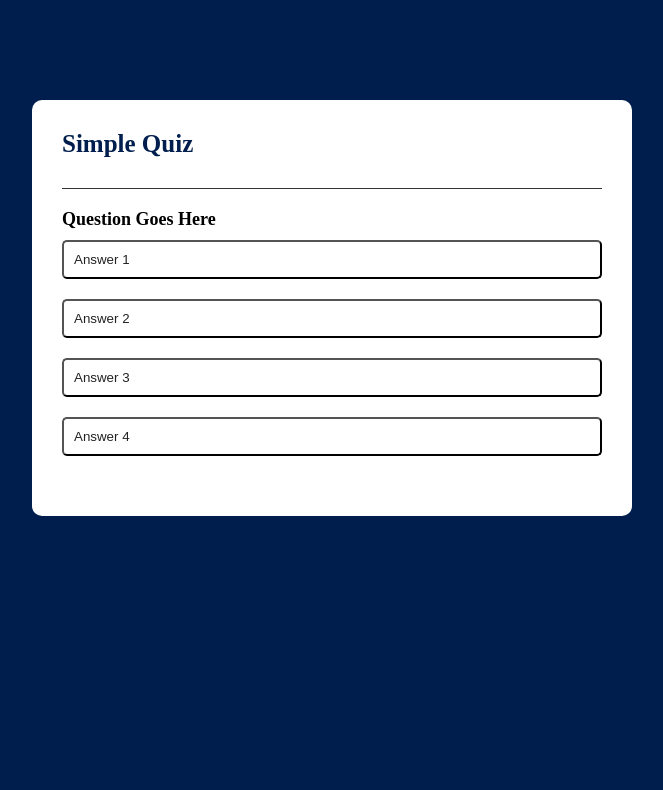
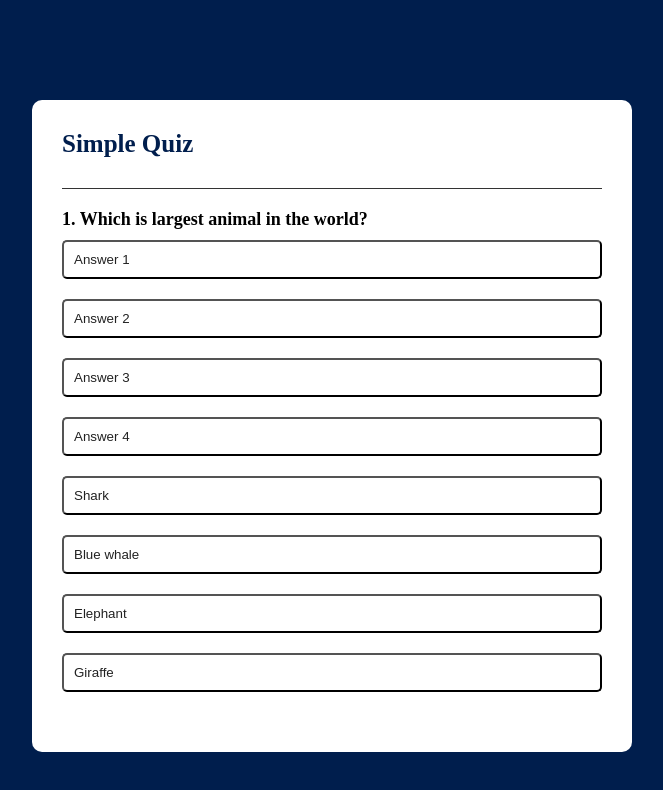
Before and after one commit to Ajaybaviskar/Quiz_Application, a plain HTML site: page index.html in a window 1280 px wide. Shown: the whole page, without its empty margins (308-971 px from the left). Drawn offline with Linux system fonts and the light colour scheme.

Commit message:
Add Logic for Clicking Question And Answer

```diff
--- a/index.html
+++ b/index.html
@@ -11,7 +11,7 @@
         <h1>Simple Quiz</h1>
         <div class="quiz">
             <h2 id="question">Question Goes Here </h2>
-            <div id="answer-buttones">
+            <div id="answer-buttons">
                 <button class="btn">Answer 1</button>
                 <button class="btn">Answer 2</button>
                 <button class="btn">Answer 3</button>
--- a/script.js
+++ b/script.js
@@ -1,35 +1,73 @@
+// Question Section Start
 const questions = [
     {
-        questions:"Which is largest animal in the world?",
+        question:"Which is largest animal in the world?",
         answers:[
             {text:"Shark",correct:false},
             {text:"Blue whale",correct:true},
             {text:"Elephant",correct:false},
             {text:"Giraffe",correct:false},
-
-
         ]
     },
     {
-        questions:"Which is largest desert in the world?",
+        question:"Which is largest desert in the world?",
         answers:[
             {text:"Kalahari",correct:false},
             {text:"gobi",correct:true},
             {text:"Sahara",correct:false},
             {text:"Antrctica",correct:true},
-
-
         ]
     },
     {
-        questions:"Which is the smallest continent in the world?",
+        question:"Which is the smallest continent in the world?",
         answers:[
             {text:"Asia",correct:false},
             {text:"Australia",correct:true},
             {text:"Arctic",correct:false},
             {text:"Africa",correct:false},
+        ]
+    },
+    {
+        question:"Which is the smallest continent in the world?",
+        answers:[
+            {text:"Asia",correct:false},
+            {text:"Australia",correct:true},
+            {text:"Arctic",correct:false},
+            {text:"Africa",correct:false},
+        ]
+    }
+];
+// Question End
+const questionElement=document.getElementById("question");
+const answerButton=document.getElementById("answer-buttons");
+const nextButton=document.getElementById("next-btn");
+
+// add score login
+let currentQuestionIndex=0;
+let score=0;
+
+function startQuiz(){
+    currentQuestionIndex=0;
+    score=0;
+    nextButton.innerHTML="Next";
+    showQuestion();
+}
+
+function showQuestion(){
+    let currentQuestion=questions[currentQuestionIndex];
+    let questionNo=currentQuestionIndex+1;
+    questionElement.innerHTML=questionNo+". "+currentQuestion.question;
+
+    // target answer buttons
+    currentQuestion.answers.forEach(answer=>{
+        const button=document.createElement("button");
+        button.innerHTML=answer.text;
+        button.classList.add("btn");
+        answerButton.appendChild(button);
+
+    })
 
 
-        ]
-    }
-]
+}
+
+startQuiz();
```
